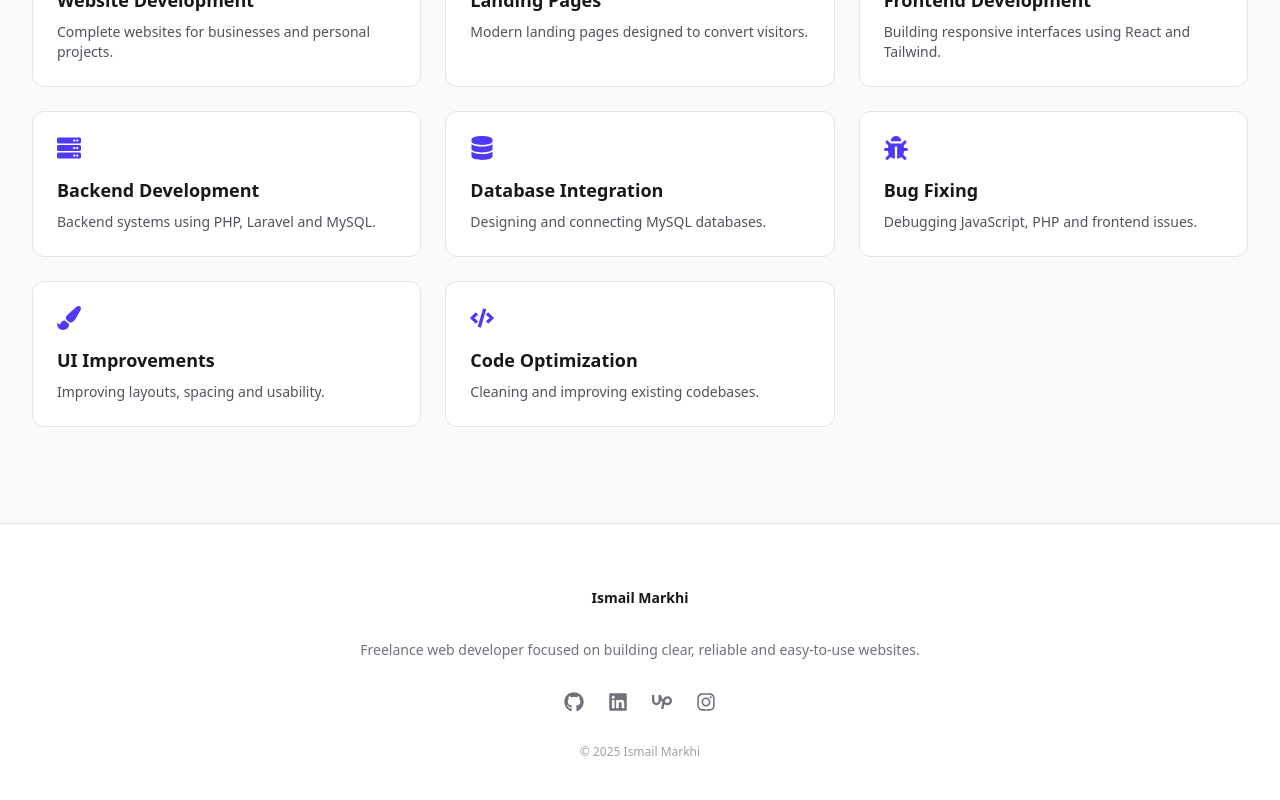
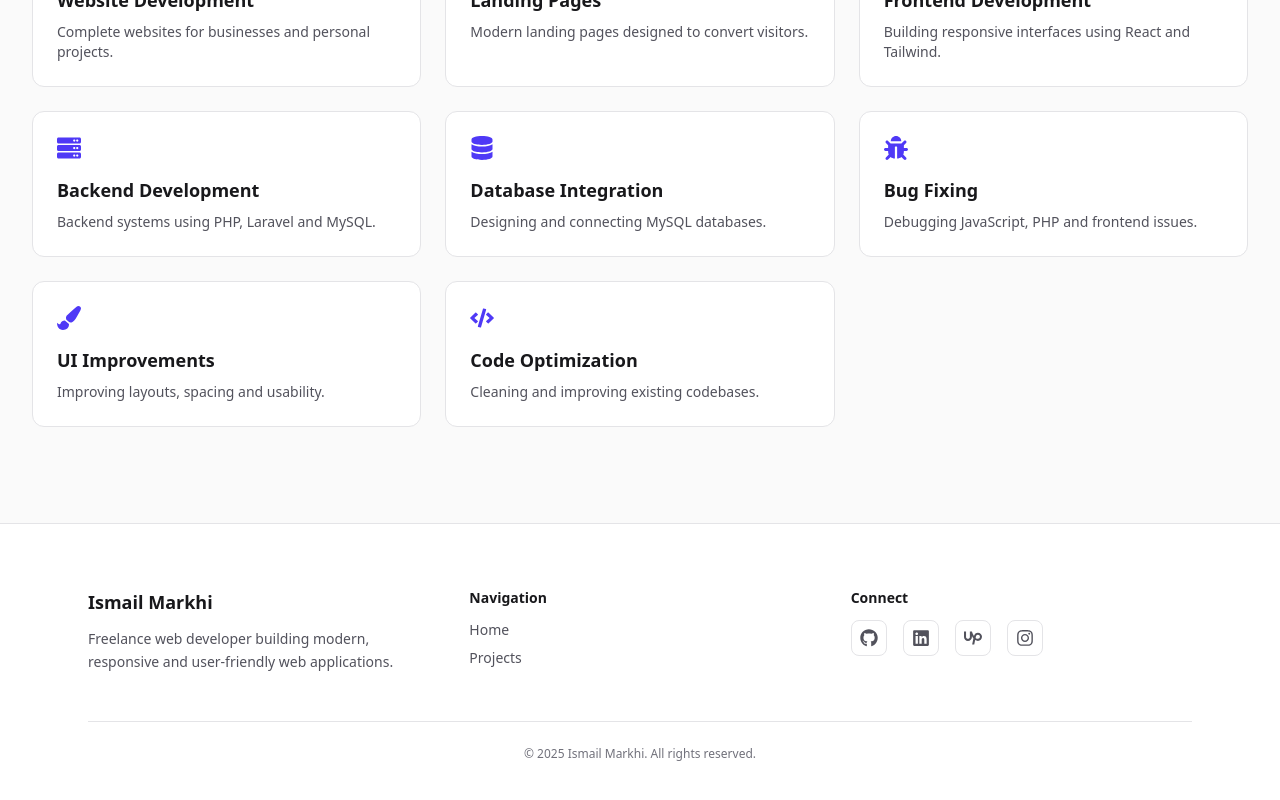
Before and after one commit to IsmailMarkhi/MyWorld, a React (Vite) app: page / in a window 1280 px wide. Shown: the part 1610-2410 px from the top of the page. Built offline with nearby package versions, Linux system fonts and the light colour scheme.

Commit message:
update on footer

```diff
--- a/src/components/layout/Footer.jsx
+++ b/src/components/layout/Footer.jsx
@@ -26,38 +26,86 @@ const socialLinks = [
 
 export default function Footer() {
   return (
-    <footer className="border-t border-zinc-200 px-6 py-16 bg-white">
-      <div className="max-w-5xl mx-auto text-center space-y-8">
+    <footer className="border-t border-zinc-200 bg-white">
 
-        <p className="text-zinc-900 text-sm font-semibold">
+      <div className="max-w-6xl mx-auto px-6 py-16">
+
+        <div className="grid gap-10 md:grid-cols-3 text-center md:text-left">
+
+          {/* Brand */}
+          <div>
+            <h3 className="font-semibold text-zinc-900 text-lg mb-3">
               Ismail Markhi
+            </h3>
+
+            <p className="text-sm text-zinc-600 leading-relaxed">
+              Freelance web developer building modern, responsive
+              and user-friendly web applications.
             </p>
+          </div>
 
-        <p className="text-zinc-500 text-sm max-w-xl mx-auto">
-          Freelance web developer focused on building clear, reliable
-          and easy-to-use websites.
-        </p>
+          {/* Navigation */}
+          <div>
+            <h4 className="text-sm font-semibold text-zinc-900 mb-3">
+              Navigation
+            </h4>
 
-        <div className="flex justify-center gap-6">
+            <ul className="space-y-2 text-sm text-zinc-600">
+              <li>
+                <a href="/" className="hover:text-zinc-900 transition">
+                  Home
+                </a>
+              </li>
+              <li>
+                <a href="/projects" className="hover:text-zinc-900 transition">
+                  Projects
+                </a>
+              </li>
+            </ul>
+          </div>
+
+          {/* Social */}
+          <div>
+            <h4 className="text-sm font-semibold text-zinc-900 mb-3">
+              Connect
+            </h4>
+
+            <div className="flex justify-center md:justify-start gap-4">
+
               {socialLinks.map(({ name, href, icon: Icon }) => (
                 <a
                   key={name}
                   href={href}
                   target="_blank"
                   rel="noopener noreferrer"
-              className="text-zinc-500 hover:text-zinc-900 transition"
                   aria-label={name}
+                  className="
+                  p-2
+                  border
+                  border-zinc-200
+                  rounded-lg
+                  text-zinc-600
+                  hover:text-zinc-900
+                  hover:bg-zinc-100
+                  transition
+                  "
                 >
-              <Icon size={20} />
+                  <Icon size={18} />
                 </a>
               ))}
+
+            </div>
           </div>
 
-        <p className="text-zinc-400 text-xs">
-          © {new Date().getFullYear()} Ismail Markhi
-        </p>
+        </div>
+
+        {/* Bottom */}
+        <div className="border-t border-zinc-200 mt-12 pt-6 text-center text-xs text-zinc-500">
+          © {new Date().getFullYear()} Ismail Markhi. All rights reserved.
+        </div>
 
       </div>
+
     </footer>
   );
 }
```
Lines whose indentation alone changed are shown as unchanged.
